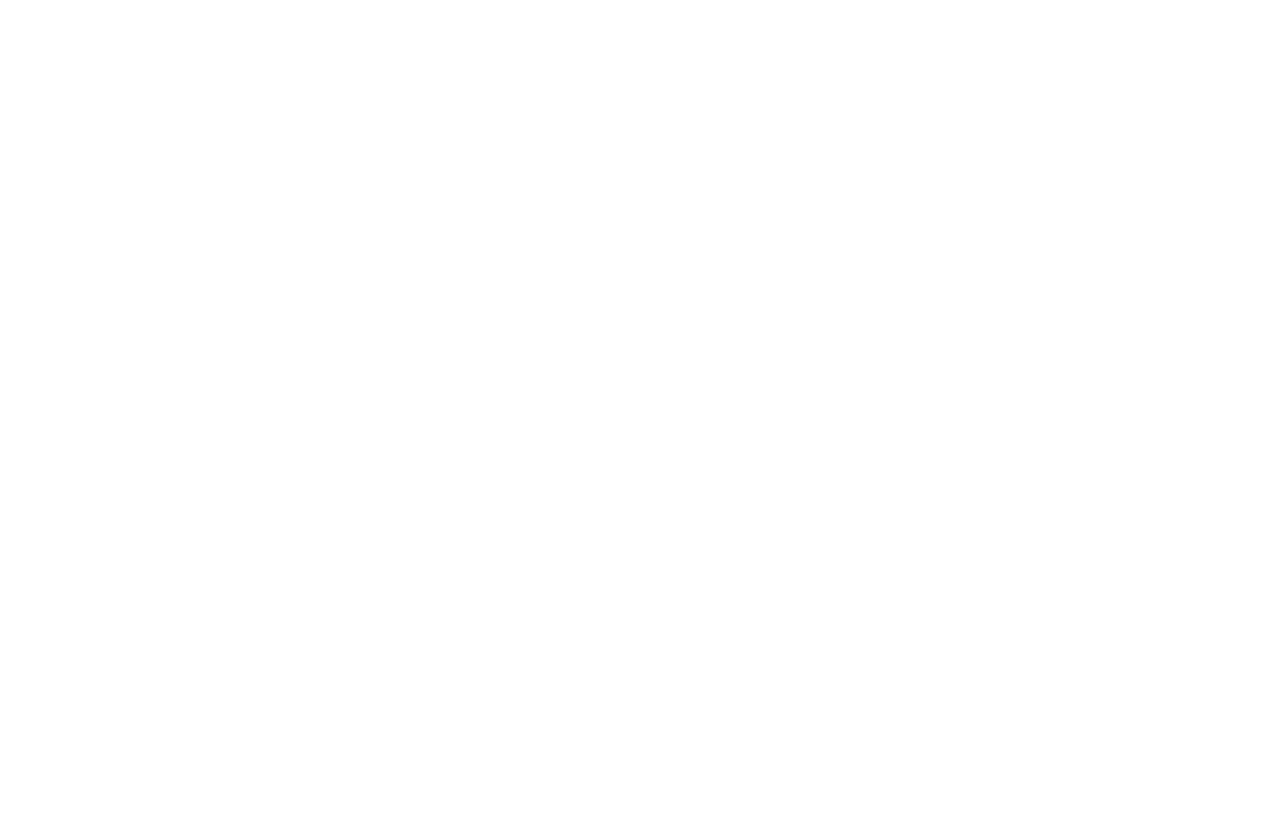
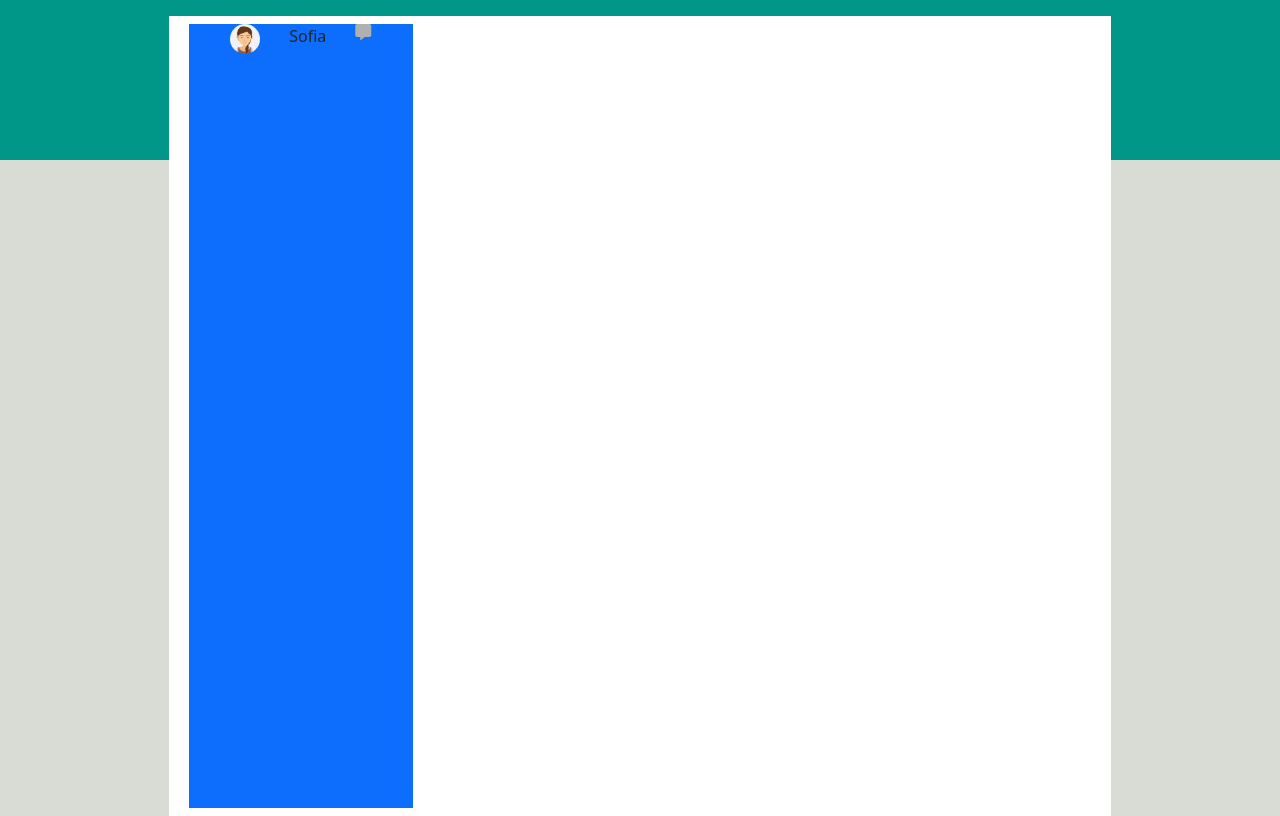
Before and after one commit to Fonta97/vue-boolzapp, a plain HTML site: page index.html in a window 1280 px wide. Drawn offline with nearby package versions, Linux system fonts and the light colour scheme.

Commit message:
setup: background made

```diff
--- a/css/style.css
+++ b/css/style.css
@@ -0,0 +1,23 @@
+* {
+    box-sizing: border-box;
+    margin: 0 auto;
+}
+
+body {
+    background-color: rgba(217, 219, 213, 255);
+}
+
+.green_layer {
+    height: 20%;
+    background-color: rgba(0, 151, 137, 255);
+}
+
+.app_box {
+    height: 800px;
+    background-color: white;
+}
+
+header img {
+    height: 30px;
+    width: 30px;
+}
--- a/index.html
+++ b/index.html
@@ -19,8 +19,14 @@
 </head>
 
 <body>
+    <div class="green_layer container-fluid d-flex">
 
-    <header class="d-flex justify-content-center align-items-center">
+        <article class="app_box d-flex justify-content-center col-9 my-3">
+            <header class="container row">
+                <div class="container-fluid col-3 m-2 bg-primary d-flex justify-content-center">
+                    <img class="rounded-circle" src="img/avatar_io.jpg" alt="sofia"> Sofia
+                    <i class="fa-solid fa-message" style="color: #b1b0b0;"></i>
+                </div>
             </header>
             <div id="app">
 
@@ -29,7 +35,8 @@
             <script src="https://cdn.jsdelivr.net/npm/bootstrap@5.0.2/dist/js/bootstrap.bundle.min.js"
                 integrity="sha384-MrcW6ZMFYlzcLA8Nl+NtUVF0sA7MsXsP1UyJoMp4YLEuNSfAP+JcXn/tWtIaxVXM"
                 crossorigin="anonymous"></script>
-
+        </article>
+    </div>
 </body>
 
 </html>
```
Also changed, not shown: img/avatar_1.jpg (added), img/avatar_2.jpg (added), img/avatar_3.jpg (added), img/avatar_4.jpg (added), img/avatar_io.jpg (added). Lines whose indentation alone changed are shown as unchanged.
